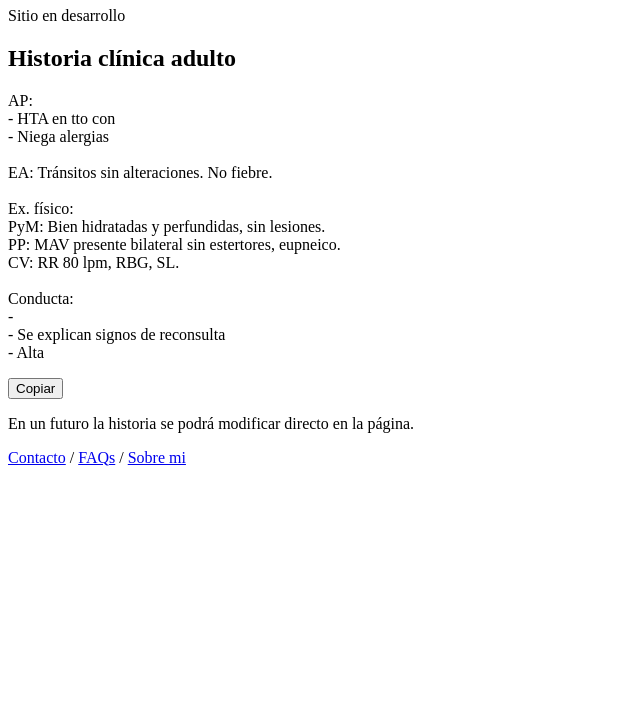
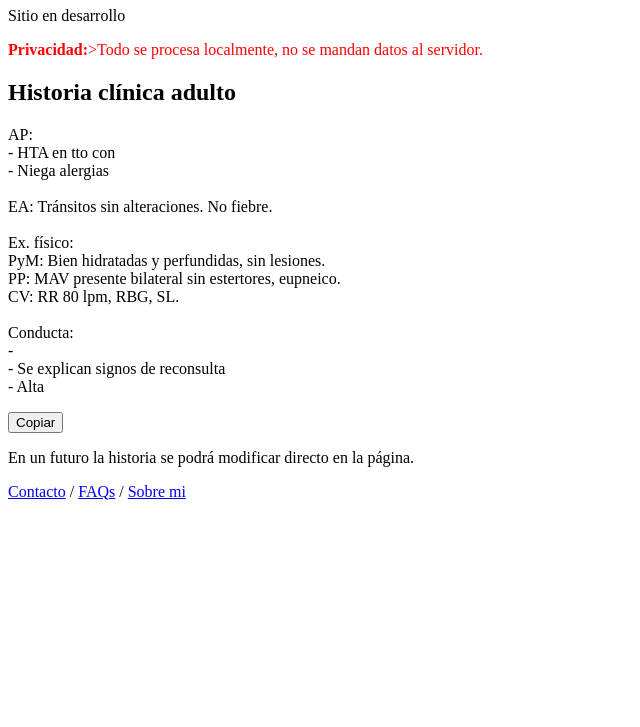
Before and after one commit to santisaralegui/historiafacil, a plain HTML site: page index.html in a window 1280 px wide. Shown: the part 73-800 px from the top of the page, without its empty margins (0-640 px from the left). Drawn offline with Linux system fonts and the light colour scheme.

Commit message:
Agregamos info de privacidad de datos sensibles

```diff
--- a/index.html
+++ b/index.html
@@ -7,6 +7,7 @@
     <header>
         <h1>Historia clínica fácil</h1>
         <p>Sitio en desarrollo</p>
+        <p style="color: red;"><strong>Privacidad:</strong>>Todo se procesa localmente, no se mandan datos al servidor.</p>
     </header>
     <body>
         <main>
```
